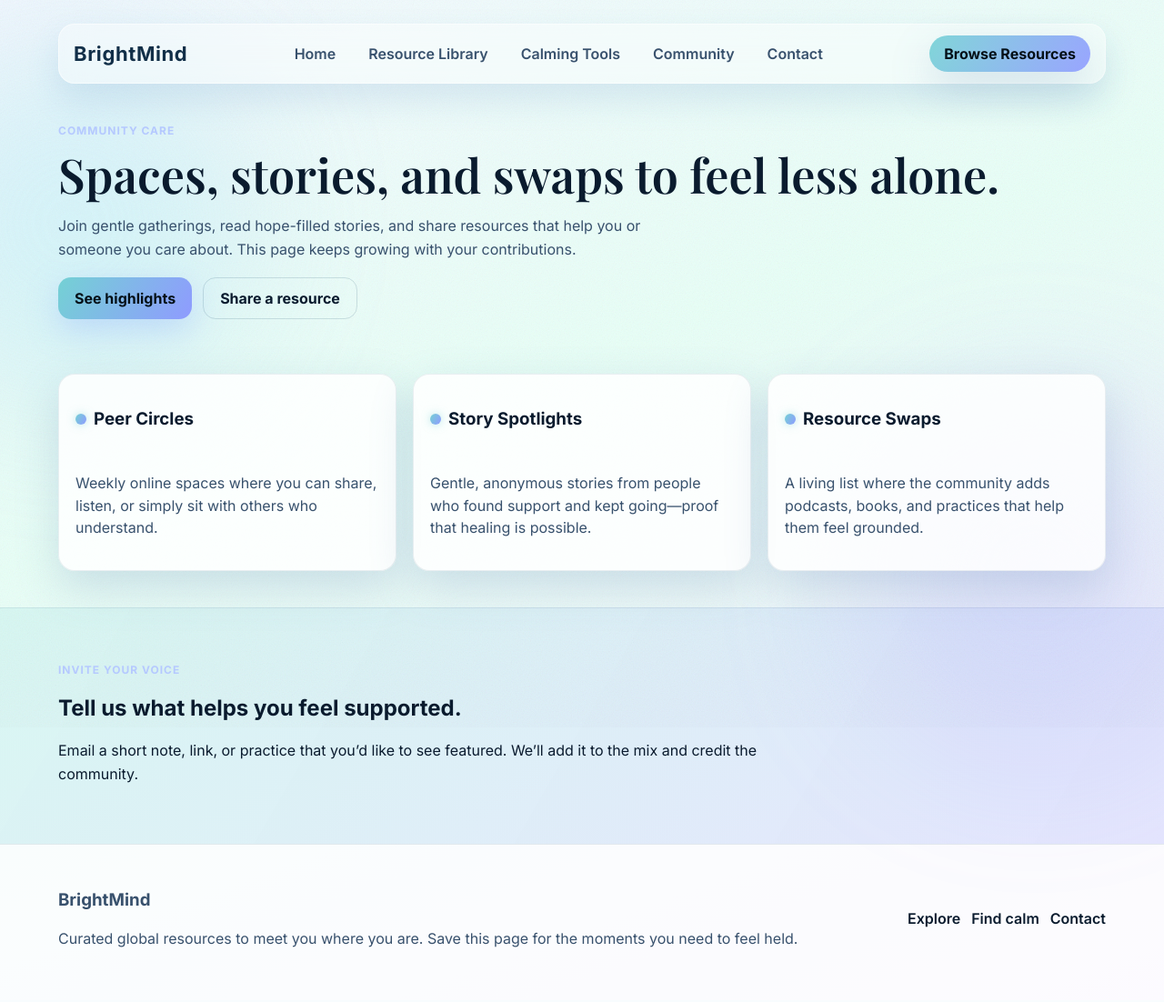
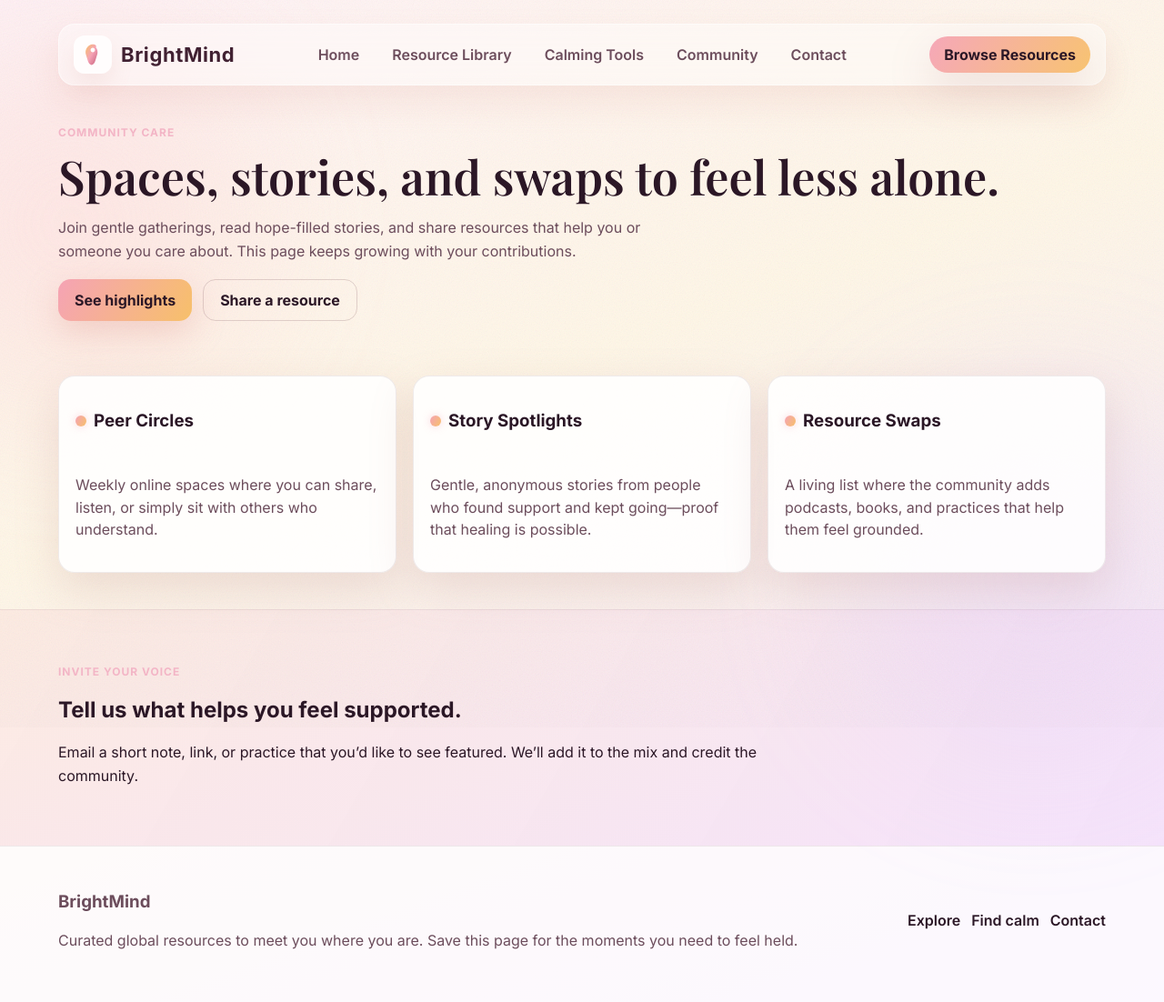
Before and after one commit to andyfast20-sketch/mentalhealthresources, a Flask app: page /community in a window 1280 px wide. Shown: the whole page at 91% size. Before the commit the page ends 1042 px from the top, so only its background shows below. Run offline with Flask 3, Linux system fonts and the light colour scheme.

Commit message:
Add branded logo to navigation

```diff
--- a/static/styles.css
+++ b/static/styles.css
@@ -1,11 +1,11 @@
 :root {
-  --bg: #eef5ff;
+  --bg: #fff7f3;
   --panel: rgba(255, 255, 255, 0.65);
-  --text: #0a1b2e;
-  --muted: #38516d;
-  --accent: #74d1d4;
-  --accent-2: #8f9bff;
-  --shadow: 0 18px 48px rgba(87, 121, 171, 0.22);
+  --text: #2b1726;
+  --muted: #6c4d5c;
+  --accent: #f5a3b5;
+  --accent-2: #f7c06a;
+  --shadow: 0 18px 48px rgba(182, 129, 126, 0.22);
   --radius: 18px;
 }
 
@@ -16,7 +16,7 @@
 body {
   margin: 0;
   font-family: "Inter", system-ui, -apple-system, BlinkMacSystemFont, "Segoe UI", sans-serif;
-  background: linear-gradient(160deg, #f4f9ff 0%, #e8fff7 40%, #f7f0ff 100%);
+  background: linear-gradient(160deg, #fff3f7 0%, #fff7e7 40%, #f5e7ff 100%);
   color: var(--text);
   min-height: 100vh;
   overflow-x: hidden;
@@ -41,13 +41,13 @@ body {
 }
 
 .orb-1 {
-  background: radial-gradient(circle, rgba(160, 238, 255, 0.65), rgba(53, 132, 175, 0.2));
+  background: radial-gradient(circle, rgba(255, 205, 214, 0.7), rgba(247, 176, 131, 0.22));
   top: 5%;
   left: -10%;
 }
 
 .orb-2 {
-  background: radial-gradient(circle, rgba(185, 175, 255, 0.55), rgba(130, 94, 255, 0.18));
+  background: radial-gradient(circle, rgba(226, 205, 255, 0.6), rgba(197, 154, 255, 0.2));
   bottom: -5%;
   right: -5%;
 }
@@ -71,17 +71,39 @@ body {
 .glassy {
   background: rgba(255, 255, 255, 0.4);
   border: 1px solid rgba(255, 255, 255, 0.5);
-  box-shadow: 0 18px 36px rgba(64, 125, 185, 0.15);
+  box-shadow: 0 18px 36px rgba(216, 149, 135, 0.16);
   border-radius: 18px;
   backdrop-filter: blur(16px);
   padding: 12px 16px;
+}
+
+.brand {
+  display: flex;
+  align-items: center;
+  gap: 10px;
+}
+
+.logo-mark {
+  width: 42px;
+  height: 42px;
+  display: inline-flex;
+  align-items: center;
+  justify-content: center;
+  background: rgba(255, 255, 255, 0.8);
+  border-radius: 12px;
+  box-shadow: 0 12px 24px rgba(195, 122, 117, 0.12);
+}
+
+.logo-mark svg {
+  width: 28px;
+  height: 28px;
 }
 
 .logo {
   font-weight: 800;
   font-size: 22px;
   letter-spacing: 0.6px;
-  color: #122f48;
+  color: #412132;
 }
 
 .nav-links {
@@ -100,15 +122,15 @@ body {
 }
 
 .nav-link:hover {
-  color: #0a1b2e;
+  color: #2b1726;
   background: rgba(255, 255, 255, 0.7);
-  box-shadow: 0 10px 20px rgba(61, 132, 175, 0.12);
+  box-shadow: 0 10px 20px rgba(195, 122, 117, 0.14);
 }
 
 .pill {
   border: none;
-  background: linear-gradient(120deg, rgba(116, 209, 212, 0.9), rgba(143, 155, 255, 0.9));
-  color: #041018;
+  background: linear-gradient(120deg, rgba(245, 163, 181, 0.95), rgba(247, 192, 106, 0.95));
+  color: #2b1726;
   padding: 10px 16px;
   border-radius: 999px;
   font-weight: 700;
@@ -149,7 +171,7 @@ body {
   text-transform: uppercase;
   letter-spacing: 1px;
   font-weight: 700;
-  color: #b5c9ff;
+  color: #f3b5c6;
   font-size: 12px;
 }
 
@@ -170,22 +192,22 @@ body {
   justify-content: center;
   padding: 12px 18px;
   border-radius: 14px;
-  background: linear-gradient(120deg, #74d1d4, #8f9bff);
-  color: #041018;
+  background: linear-gradient(120deg, #f5a3b5, #f7c06a);
+  color: #2b1726;
   font-weight: 700;
   text-decoration: none;
-  box-shadow: 0 12px 35px rgba(135, 169, 255, 0.35);
+  box-shadow: 0 12px 35px rgba(224, 152, 141, 0.35);
   transition: transform 0.2s ease, box-shadow 0.2s ease;
 }
 
 .btn:hover {
   transform: translateY(-2px);
-  box-shadow: 0 18px 45px rgba(138, 184, 255, 0.45);
+  box-shadow: 0 18px 45px rgba(230, 146, 135, 0.45);
 }
 
 .btn.ghost {
   background: transparent;
-  border: 1px solid rgba(12, 60, 96, 0.15);
+  border: 1px solid rgba(113, 64, 77, 0.2);
   color: var(--text);
   box-shadow: none;
 }
@@ -301,8 +323,8 @@ body {
 }
 
 .resource-card {
-  background: rgba(255, 255, 255, 0.85);
-  border: 1px solid rgba(9, 59, 94, 0.08);
+  background: rgba(255, 255, 255, 0.88);
+  border: 1px solid rgba(95, 58, 69, 0.1);
   border-radius: var(--radius);
   padding: 18px;
   box-shadow: var(--shadow);
@@ -327,8 +349,8 @@ body {
   width: 12px;
   height: 12px;
   border-radius: 50%;
-  background: linear-gradient(120deg, #74d1d4, #8f9bff);
-  box-shadow: 0 0 10px rgba(116, 209, 212, 0.5);
+  background: linear-gradient(120deg, #f5a3b5, #f7c06a);
+  box-shadow: 0 0 10px rgba(245, 163, 181, 0.45);
 }
 
 .body {
@@ -358,8 +380,8 @@ body {
 }
 
 .gradient-panel {
-  background: linear-gradient(120deg, rgba(116, 209, 212, 0.14), rgba(143, 155, 255, 0.16));
-  border-top: 1px solid rgba(9, 59, 94, 0.08);
+  background: linear-gradient(120deg, rgba(245, 163, 181, 0.12), rgba(233, 188, 255, 0.15));
+  border-top: 1px solid rgba(95, 58, 69, 0.08);
   padding-top: 48px;
   padding-bottom: 48px;
 }
@@ -394,7 +416,7 @@ body {
 
 .footer {
   padding: 30px clamp(20px, 5vw, 64px) 40px;
-  border-top: 1px solid rgba(9, 59, 94, 0.1);
+  border-top: 1px solid rgba(95, 58, 69, 0.1);
   display: flex;
   flex-wrap: wrap;
   justify-content: space-between;
--- a/templates/base.html
+++ b/templates/base.html
@@ -15,7 +15,21 @@
     <div class="orb orb-2"></div>
     <header class="hero">
         <nav class="nav glassy">
-            <div class="logo">BrightMind</div>
+            <div class="brand">
+                <div class="logo-mark" aria-hidden="true">
+                    <svg viewBox="0 0 64 64" role="presentation" focusable="false">
+                        <defs>
+                            <linearGradient id="brandGradient" x1="0%" y1="0%" x2="100%" y2="100%">
+                                <stop offset="0%" stop-color="#f7c06a" />
+                                <stop offset="50%" stop-color="#f5a3b5" />
+                                <stop offset="100%" stop-color="#c65f7c" />
+                            </linearGradient>
+                        </defs>
+                        <path d="M32 6c-6.2 0-10.8 3.5-13.7 7.9C15.1 17.8 14 22.3 14 26c0 2.1.3 4.3.9 6.1l4.5 14.7c.6 2 1 3.3 1.7 4.6 1.2 2.4 3 4.4 5.1 5.6.9.6 1.8 1 2.8 1s1.9-.4 2.8-1c2.1-1.2 3.9-3.2 5.1-5.6.7-1.3 1.1-2.6 1.7-4.6l4.5-14.7c.6-1.8.9-4 .9-6.1 0-3.7-1.1-8.2-4.3-12.1C42.8 9.5 38.2 6 32 6Zm0 9c3 0 5.5 2.5 5.5 5.5S35 26 32 26s-5.5-2.5-5.5-5.5S29 15 32 15Z" fill="url(#brandGradient)"/>
+                    </svg>
+                </div>
+                <div class="logo">BrightMind</div>
+            </div>
             <div class="nav-links">
                 <a href="{{ url_for('index') }}" class="nav-link">Home</a>
                 <a href="{{ url_for('resources') }}" class="nav-link">Resource Library</a>
```
Also changed, not shown: other parts of static/styles.css (+12 -12 lines), templates/index.html (+15 -1 lines).
